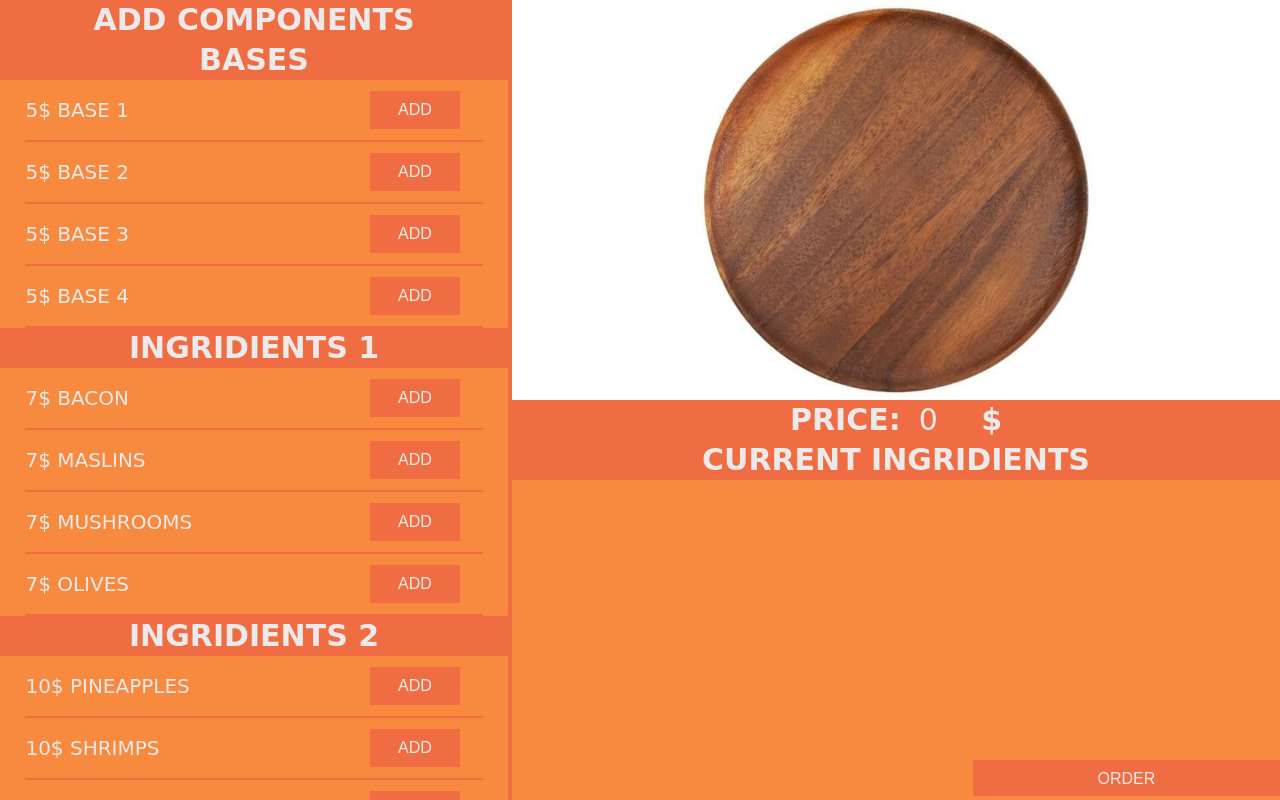
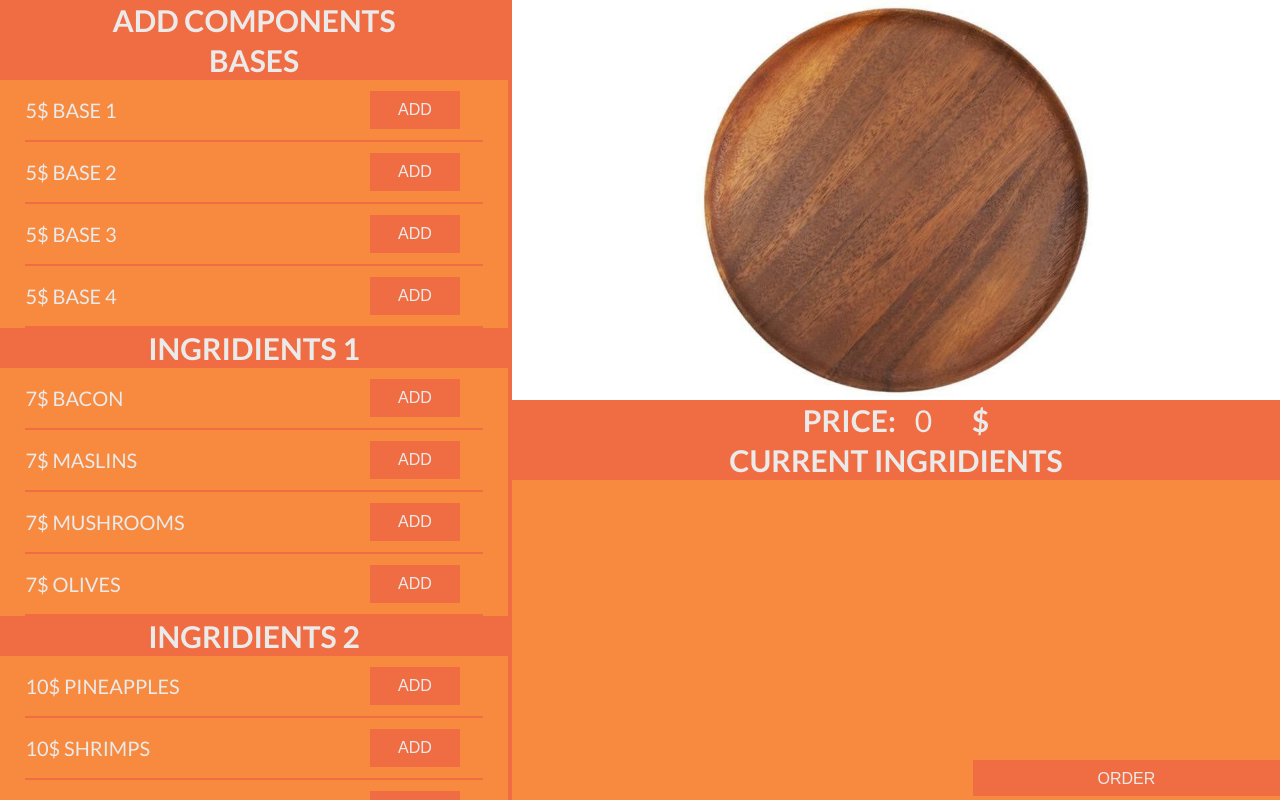
Before and after one commit to IvanTratsevski/PizzaBuilder-TS-, a plain HTML site: page index.html in a window 1280 px wide. Drawn offline with Linux system fonts and the light colour scheme.

Commit message:
new fontfamily

```diff
--- a/style.css
+++ b/style.css
@@ -23,7 +23,7 @@
 .ingridientsAddHead{
     color: rgb(234, 234, 234);
     text-align: center;
-    font-family: 'Edu VIC WA NT Beginner', cursive;
+    font-family: 'Lato', sans-serif;
     line-height: 40px;
     font-size: 30px;
     width: 100%;
@@ -55,7 +55,7 @@
     position: relative;
     color: rgb(234, 234, 234);
     text-align: center;
-    font-family: 'Edu VIC WA NT Beginner', cursive;
+    font-family: 'Lato', sans-serif;
     line-height: 40px;
     font-size: 30px;
     width: 100%;
@@ -70,7 +70,7 @@
     margin-top: 10px;
     color: rgb(234, 234, 234);
     text-align: center;
-    font-family: 'Edu VIC WA NT Beginner', cursive;
+    font-family: 'Lato', sans-serif;
     line-height: 40px;
     font-size: 20px;
     display: flex;
@@ -107,7 +107,7 @@
 .ingridientsSectionHead{
     color: rgb(234, 234, 234);
     text-align: center;
-    font-family: 'Edu VIC WA NT Beginner', cursive;
+    font-family: 'Lato', sans-serif;
     line-height: 40px;
     font-size: 30px;
     width: 100%;
@@ -135,7 +135,7 @@
 .price{
     color: rgb(234, 234, 234);
     text-align: center;
-    font-family: 'Edu VIC WA NT Beginner', cursive;
+    font-family: 'Lato', sans-serif;
     width: 70px;
     line-height: 40px;
     font-size: 30px;
@@ -191,7 +191,7 @@ button:hover{
     display: flex;
     color: rgb(234, 234, 234);
     text-align: center;
-    font-family: 'Edu VIC WA NT Beginner', cursive;
+    font-family: 'Lato', sans-serif;
     font-size: 30px;
     flex-direction: column;
     align-items: center;
```
